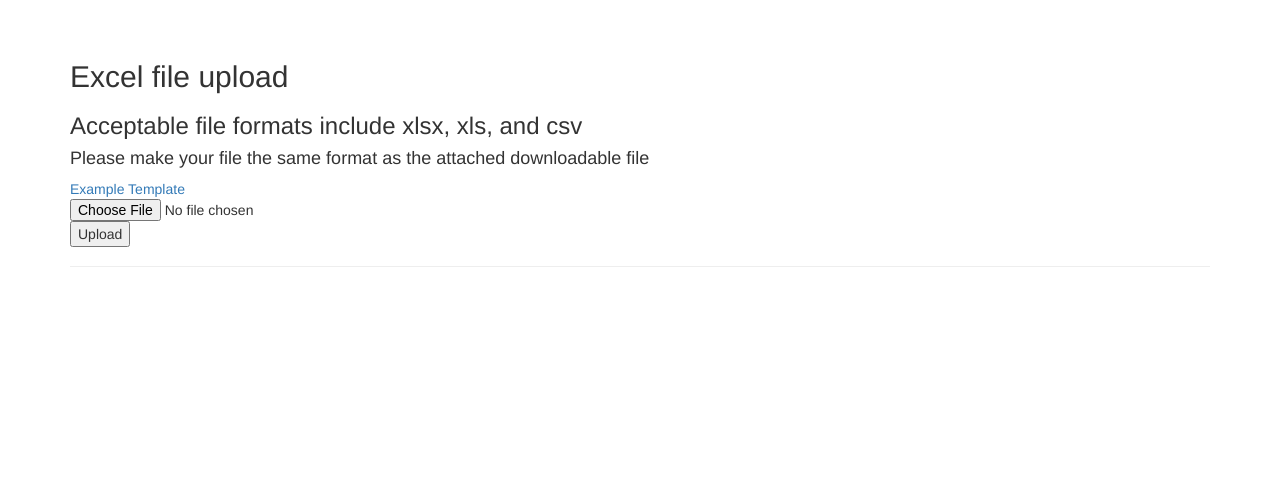
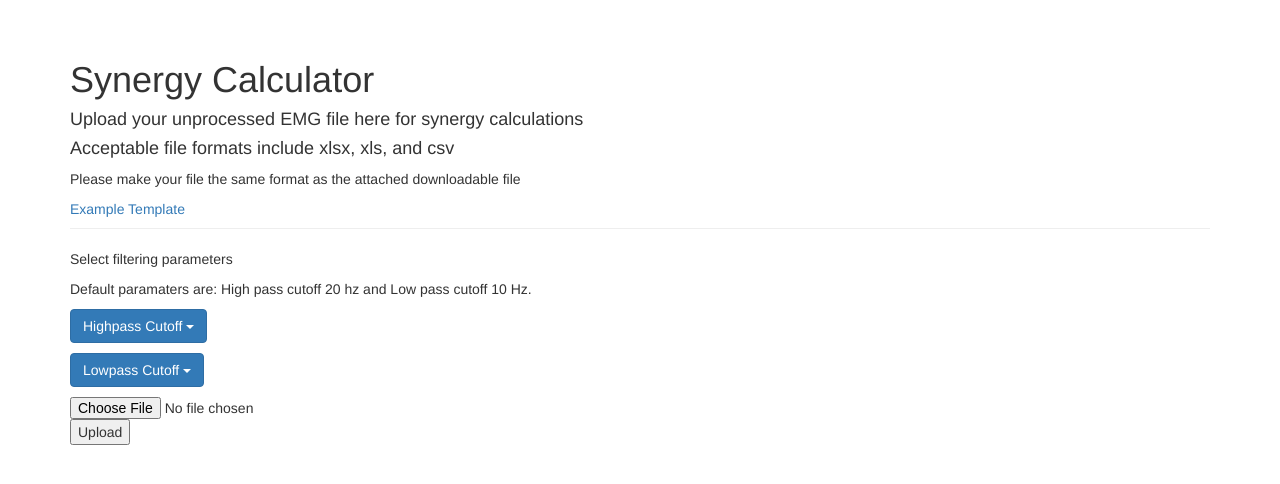
Before and after one commit to uwabilitylab/synergywebapp, a Flask app: page /import in a window 1280 px wide. Shown: the part 52-536 px from the top of the page. Run offline with Flask 2, Linux system fonts and the light colour scheme; some libraries are stand-ins or nearby versions.

Commit message:
changed userpoints

```diff
--- a/templates/userpoints.html
+++ b/templates/userpoints.html
@@ -27,16 +27,36 @@
 {% block content %}
 <div class="container">
   <div class="page-header">
-
-
-    <h2>Excel file upload</h2>
-    <h3>Acceptable file formats include xlsx, xls, and csv</h3>
-    <h4>Please make your file the same format as the attached downloadable file</h4>
+    <h1>Synergy Calculator</h2>
+    <h4>Upload your unprocessed EMG file here for synergy calculations</h4>
+    <h4>Acceptable file formats include xlsx, xls, and csv</h4>
+    <p>Please make your file the same format as the attached downloadable file</p>
     <a href="example_excel.xlsx" download>Example Template</a>
-        <form action="" method=post enctype=multipart/form-data><p>
-        <input type=file name=file><input type=submit value=Upload>
-        </form>
-
   </div>
+  <p>Select filtering parameters</p>
+  <p>Default paramaters are: High pass cutoff 20 hz and Low pass cutoff 10 Hz.
+    <div class="dropdown">
+      <button class="btn btn-primary dropdown-toggle" type="button" data-toggle="dropdown">Highpass Cutoff
+      <span class="caret"></span></button>
+      <ul class="dropdown-menu">
+        <li><a href="20">20</a></li>
+        <li><a href="30">30</a></li>
+        <li><a href="40">40</a></li>
+      </ul>
+    </div>
+    <p></p>
+    <div class="dropdown">
+      <button class="btn btn-primary dropdown-toggle" type="button" data-toggle="dropdown">Lowpass Cutoff
+      <span class="caret"></span></button>
+      <ul class="dropdown-menu">
+        <li><a href="10">10</a></li>
+        <li><a href="20">20</a></li>
+        <li><a href="30">30</a></li>
+      </ul>
+    </div>
+    <p></p>
+<form action="" method=post enctype=multipart/form-data><p>
+<input type=file name=file><input type=submit value=Upload>
+</form>
 </div>
 {% endblock %}
```
